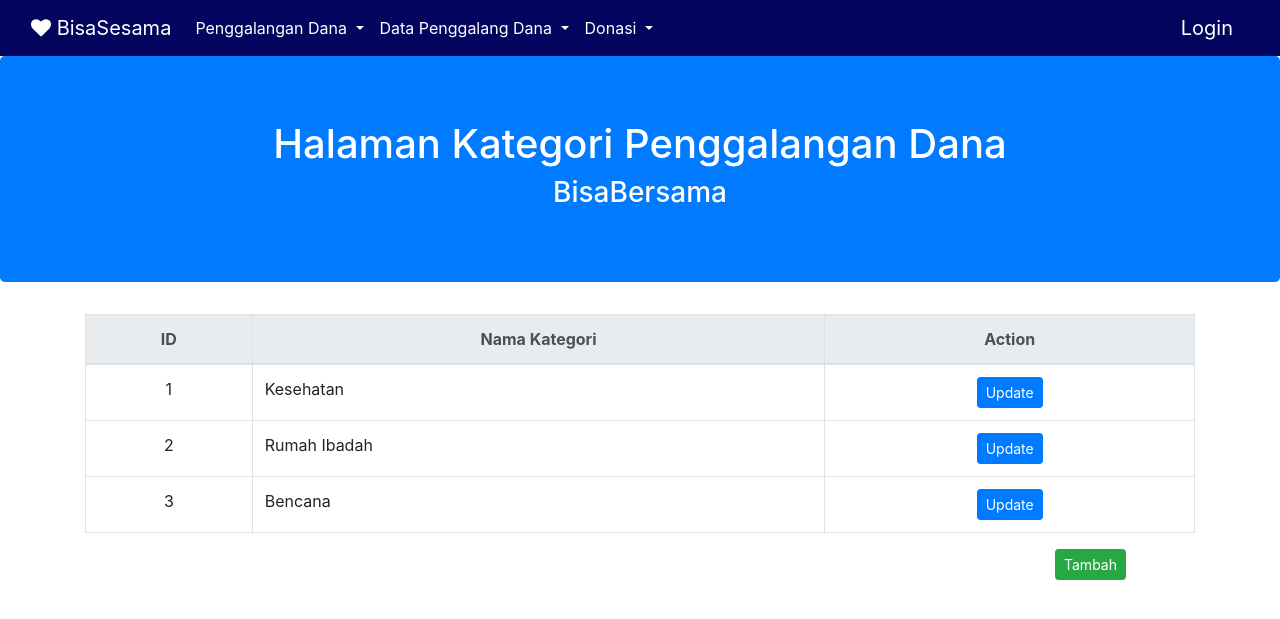
After one commit to finazaria/BisaSesama-App, a Django app: page /trigger_tiga/read-kategori-penggalangan-dana-admin in a window 1280 px wide. The commit adds this page. Shown: the top 619 px of the page. Run offline with Django 3.2, Linux system fonts and the light colour scheme; some libraries are stand-ins or nearby versions.

Commit message:
CRU Kategori Penggalangan Dana DONE

```diff
--- a/templates/navbar.html
+++ b/templates/navbar.html
@@ -15,6 +15,10 @@
         </a>
         <div class="dropdown-menu" aria-labelledby="navbarDropdownMenuLink">
             <a class="dropdown-item " href="{% url 'trigger_dua:form_kategori' %}">Buat Penggalangan Dana</a>
+
+            <!-- hanya dapat diakses oleh admin -->
+            <a class="dropdown-item " href="{% url 'trigger_tiga:read-kategori-penggalangan-dana-admin' %}">Kategori Penggalangan Dana</a>
+
             <a class="dropdown-item " href="{% url 'trigger_tiga:daftar-penggalangan-dana-admin' %}">Daftar Penggalangan Dana - Admin</a>
             <a class="dropdown-item " href="{% url 'trigger_empat:read_halaman_penggalangan_dana' %}">Daftar Penggalangan Dana - Pengguna</a>
             <a class="dropdown-item " href="{% url 'trigger_dua:read_komorbid' %}">Kelola Penyakit Komorbid</a>
--- a/trigger_tiga/templates/form_verifikasi_penggalangan_dana.html
+++ b/trigger_tiga/templates/form_verifikasi_penggalangan_dana.html
@@ -6,8 +6,6 @@
 {% block content %}
     <div class='bg-primary jumbotron justify-content-center text-white' align="center">
         <h1>Form Verifikasi Penggalangan Dana</h1>
-        <!-- <hr>
-        <h4>Identitas Pasien</h4> -->
     </div>
 
     <div class="container d-flex justify-content-center" align="center">
--- /dev/null
+++ b/trigger_tiga/templates/read_kategori_penggalangan_dana_admin.html
@@ -0,0 +1,68 @@
+{% extends "base.html" %}
+{% load static %}
+
+{% block title %}KATEGORI PENGGALANGAN DANA{% endblock %}
+
+{% block content %}
+    <div class='bg-primary jumbotron justify-content-center text-white' align="center">
+        <h1>Halaman Kategori Penggalangan Dana</h1>
+        <h3>BisaBersama</h3>
+    </div>
+
+
+    <div class="container d-flex justify-content-center" align="center">
+        <table class="table table-bordered table-responsive-xl" align="center">
+            <thead class="thead-light">
+                <th><center>ID</center></th>
+                <th><center>Nama Kategori</center></th>
+                <th><center>Action</center></th>
+
+            </thead>
+                <tr>
+                <td><center>1</center></td>
+                <td>Kesehatan</td>
+                <td>
+                    <!-- Lead to update form -->
+                    <center>
+                    <form action="{% url 'trigger_tiga:form-update-kategori-penggalangan-dana' %}" method="get">
+                        <input type="hidden" id="id_u" name="id_u">
+                        <input type="submit" class="btn btn-primary btn-sm" value="Update">
+                    </form>
+                    </center>
+                </td>
+                </tr>
+
+                <tr>
+                    <td><center>2</center></td>
+                    <td>Rumah Ibadah</td>
+                    <td>
+                        <!-- Lead to update form -->
+                        <center>
+                        <form action="{% url 'trigger_tiga:form-update-kategori-penggalangan-dana' %}" method="get">
+                            <input type="hidden" id="id_u" name="id_u">
+                            <input type="submit" class="btn btn-primary btn-sm" value="Update">
+                        </form>
+                        </center>
+                    </td>
+                    </tr>
+
+                <tr>
+                    <td><center>3</center></td>
+                    <td>Bencana</td>
+                    <td>
+                        <!-- Lead to update form -->
+                        <center>
+                        <form action="{% url 'trigger_tiga:form-update-kategori-penggalangan-dana' %}" method="get">
+                            <input type="hidden" id="id_u" name="id_u">
+                            <input type="submit" class="btn btn-primary btn-sm" value="Update">
+                        </form>
+                        </center>
+                    </td>
+                    </tr>
+        </table>
+    </div>
+    <form action="{% url 'trigger_tiga:form-create-kategori-penggalangan-dana' %}" method="get">
+        <input type="hidden" id="id_u" name="id_u">
+        <input style="margin-left: 1055px;" type="submit" class="btn btn-success btn-sm" value="Tambah">
+    </form>
+{% endblock %}
--- a/trigger_tiga/urls.py
+++ b/trigger_tiga/urls.py
@@ -10,6 +10,8 @@ urlpatterns = [
     path("detail2-daftar-penggalangan-dana", detail2_daftar_penggalangan_dana, name="detail2-daftar-penggalangan-dana"),
     path("update-penggalangan-dana", form_update_penggalangan_dana, name="form-update-penggalangan-dana"),
     path("form-verifikasi-penggalangan-dana", form_verifikasi_penggalangan_dana, name="form-verifikasi-penggalangan-dana"),
-
+    path("read-kategori-penggalangan-dana-admin", read_kategori_penggalangan_dana_admin, name="read-kategori-penggalangan-dana-admin"),
+    path("form-create-kategori-penggalangan-dana", form_create_kategori_penggalangan_dana, name="form-create-kategori-penggalangan-dana"),
+    path("form-update-kategori-penggalangan-dana", form_update_kategori_penggalangan_dana, name="form-update-kategori-penggalangan-dana"),
 
 ]
--- a/trigger_tiga/views.py
+++ b/trigger_tiga/views.py
@@ -21,3 +21,14 @@ def form_update_penggalangan_dana(request):
 # Hanya boleh dilakukan admin
 def form_verifikasi_penggalangan_dana(request):
     return render(request, 'form_verifikasi_penggalangan_dana.html')
+
+# Halaman kategori penggalangan dana
+# Hanya dapat diakses oleh admin => Soalnya ada Update button nya
+def read_kategori_penggalangan_dana_admin(request):
+    return render(request, 'read_kategori_penggalangan_dana_admin.html')
+
+def form_create_kategori_penggalangan_dana(request):
+    return render(request, 'form_create_kategori_penggalangan_dana.html')
+
+def form_update_kategori_penggalangan_dana(request):
+    return render(request, 'form_update_kategori_penggalangan_dana.html')
```
Also changed, not shown: trigger_tiga/templates/form_create_kategori_penggalangan_dana.html (added, +34 -0 lines), trigger_tiga/templates/form_update_kategori_penggalangan_dana.html (added, +35 -0 lines).
